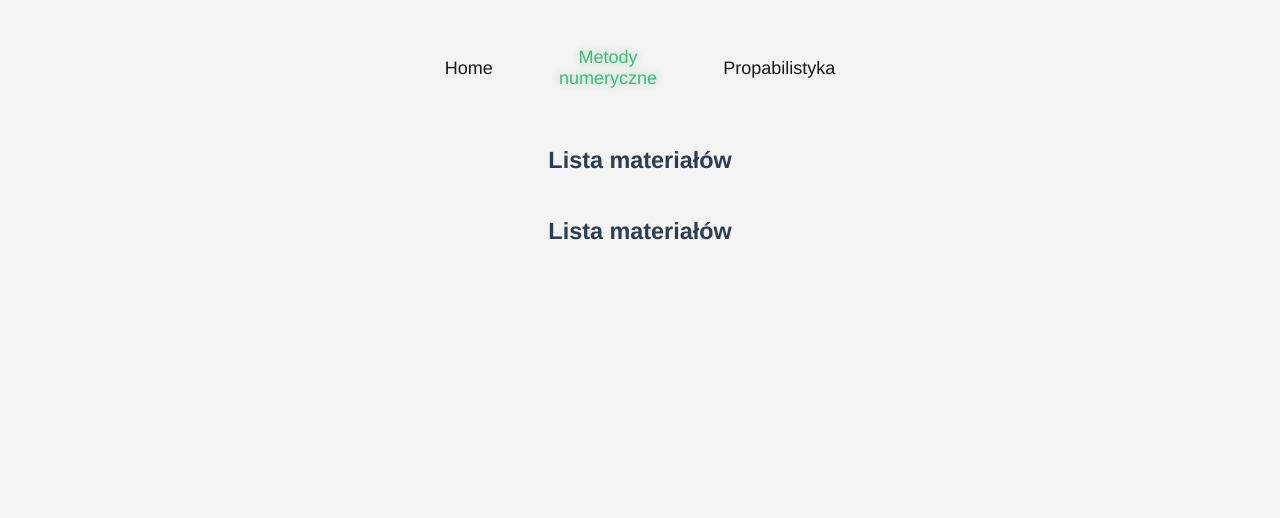
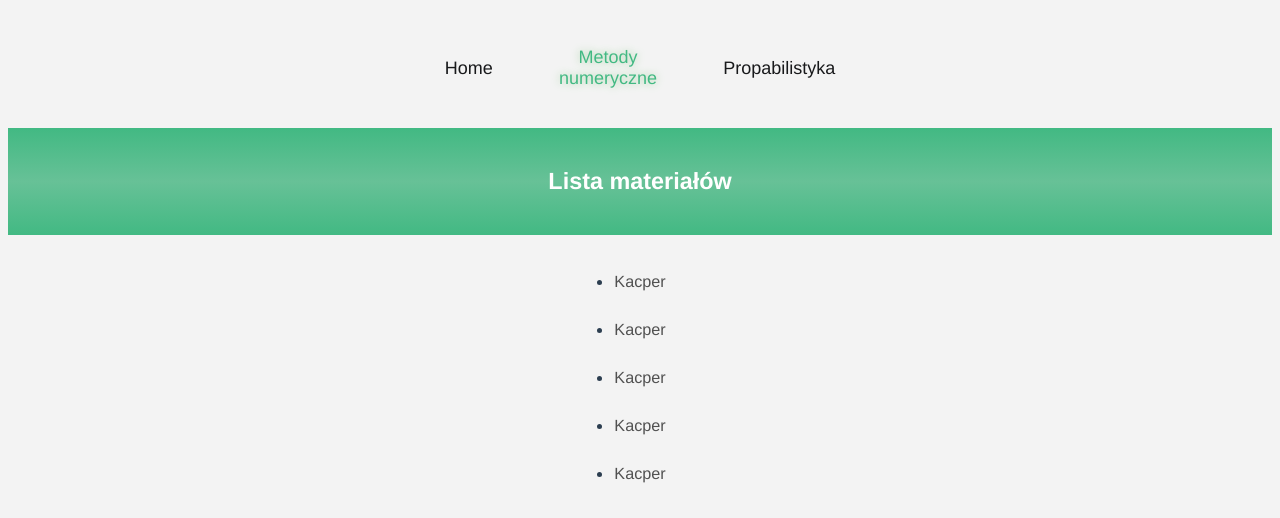
Before and after one commit to KacperKukula/gomath, a Vue app: page /numericMethods in a window 1280 px wide. Shown: the top 518 px of the page. Built offline with nearby package versions, Linux system fonts and the light colour scheme.

Commit message:
added list of 1 level placed route

```diff
--- a/public/globals.css
+++ b/public/globals.css
@@ -5,6 +5,8 @@
     --text-color: #18191b;
 
     --angel-white: #f3f3f3;
+
+    --primary-gradient-convex: linear-gradient(0deg, rgba(66,185,131,1) 0%, rgb(103, 193, 151) 50%, rgba(66,185,131,1) 100%);
 
     font-family: Avenir, Helvetica, Arial, sans-serif;
     -webkit-font-smoothing: antialiased;
@@ -20,10 +22,12 @@ body {
 
 h1 {
     font-size: 1.6rem;
+    margin: 0;
 }
 
 h2 {
     font-size: 1.3rem;
+    margin: 0;
 }
 
 a {
--- a/src/components/RouteList.vue
+++ b/src/components/RouteList.vue
@@ -1,24 +1,40 @@
 <template>
-    <div>
-        <h2>Lista materiałów</h2>
-        <div v-for="route in routes" :key="route.path">
-            <router-link v-if="route.displayTree" :to="route.path">{{ route.name }}</router-link>
-        </div>
-    </div>
+        <ul>
+            <li v-for="mainRoute in routesTree" :key="mainRoute.path">
+                <router-link :to="mainRoute.path">{{ mainRoute.pathName }}</router-link>
+            </li>
+        </ul>
 </template>
 
 <script>
 export default {
-    computed: {
-        routes() {
-            return this.$router.options.routes;
-        },
-    },
+    props: ['routesTree'],
+    setup(props) {
+        console.log(props.routesTree);
+    }
 }
 </script>
 
-<style scoped>
-    h2 {
-        padding: 3vh 10vw;
+<style scoped lang="scss">
+ul {
+    margin: 0;
+    padding: 2rem;
+    box-sizing: border-box;
+    width: 100%;
+    display: inline-block;
+    display: flex;
+    align-items: center;
+    flex-direction: column;
+    gap: 1.5rem;
+
+
+    li {
+        a {
+            min-height: 3rem;
+            font-size: .9rem;
+            color: #515151;
+            &:hover { color: #b4b4b4; }
+        }
     }
+}
 </style>
--- a/src/views/mainOfSubject.vue
+++ b/src/views/mainOfSubject.vue
@@ -1,7 +1,7 @@
 <template>
     <div>
       <h2>Lista materiałów</h2>
-      <RouteListVue />
+      <RouteListVue :routesTree="subjectRoutes" />
     </div>
 </template>
 
@@ -16,6 +16,11 @@ export default {
 };
 </script>
 
-<style>
-
+<style scoped>
+h2 {
+  width: 100%;
+  padding: 5vh 0;
+  color: white;
+  background: var(--primary-gradient-convex);
+}
 </style>
```
